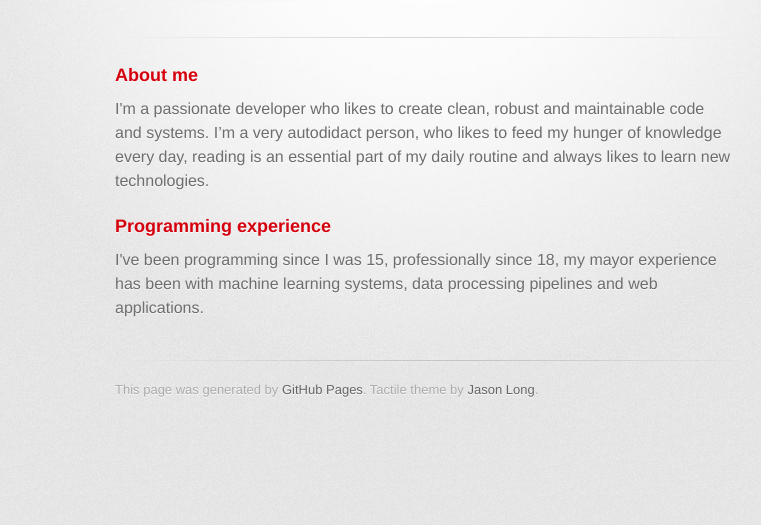
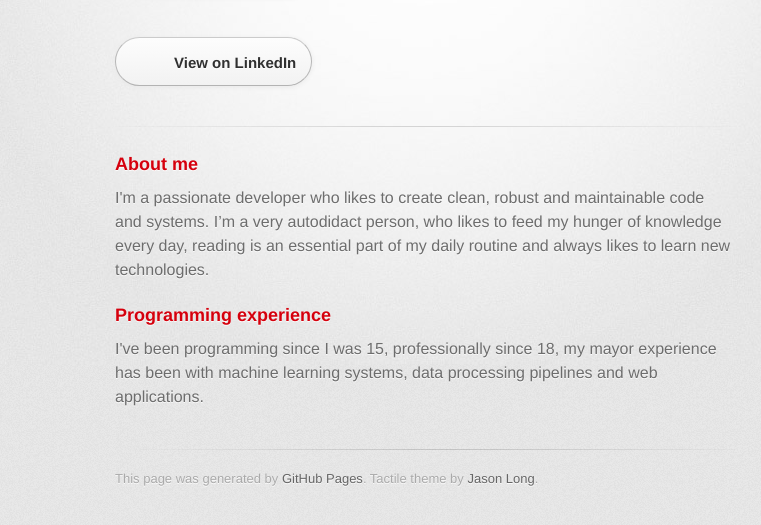
Before and after one commit to rcjmurillo/rcjmurillo.github.io, a plain HTML site: page index.html in a window 1280 px wide. Shown: the part 209-734 px from the top of the page, without its empty margins (215-976 px from the left). Drawn offline with Linux system fonts and the light colour scheme; a web font is replaced by a local one.

Commit message:
add linkedin

```diff
--- a/index.html
+++ b/index.html
@@ -25,6 +25,10 @@
 
       <section id="downloads" class="clearfix">
         <a href="https://github.com/rcjmurillo" id="view-on-github" class="button"><span>View on GitHub</span></a>
+      </section>
+
+      <section id="downloads" class="clearfix">
+        <a href="https://www.linkedin.com/in/ricardo-murillo/" id="view-on-linkedin" class="button"><span>View on LinkedIn</span></a>
       </section>
 
       <hr>
```
